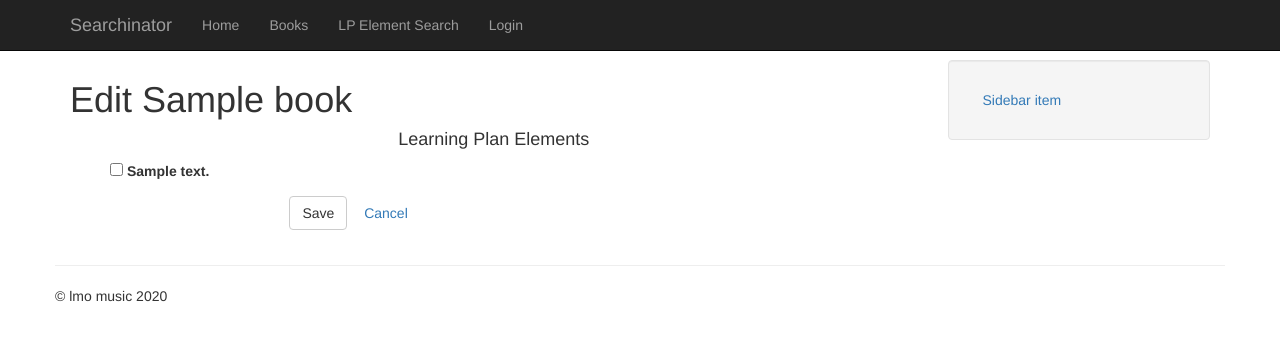
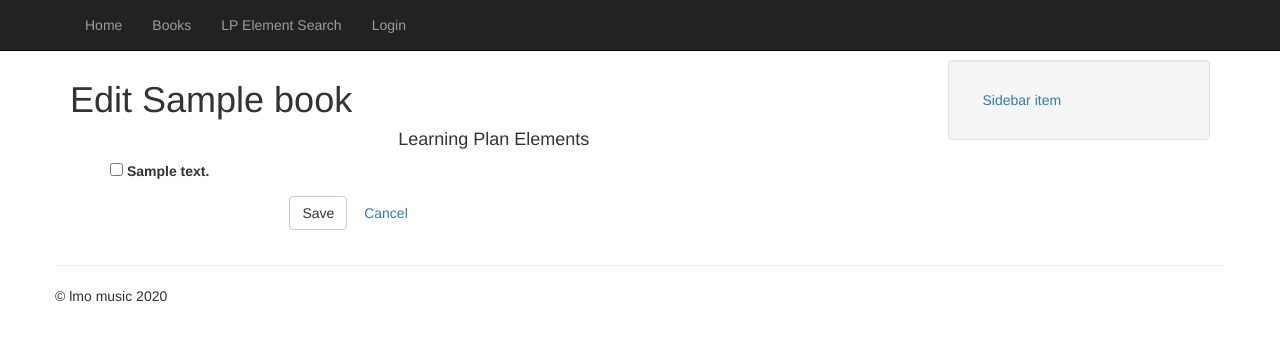
Before and after one commit to todom67/orff_book_search, a Python web app: template app/books/templates/books/edit.html in a window 1280 px wide. Shown: the top 341 px of the page. Run offline with Jinja, Linux system fonts and the light colour scheme; the template is opened without the code that fills it: most values are stand-ins (such as "Sample title", 1, 10 or a date in 2020); some libraries are stand-ins or nearby versions.

Commit message:
remove unused link

```diff
--- a/app/templates/base.html
+++ b/app/templates/base.html
@@ -24,7 +24,6 @@
             <span class="icon-bar"></span>
             <span class="icon-bar"></span>
           </button>
-          <a class="navbar-brand" href="#">{% block branding %}Searchinator{% endblock %}</a>
         </div>
         <div class="collapse navbar-collapse">
           <ul class="nav navbar-nav">
```
